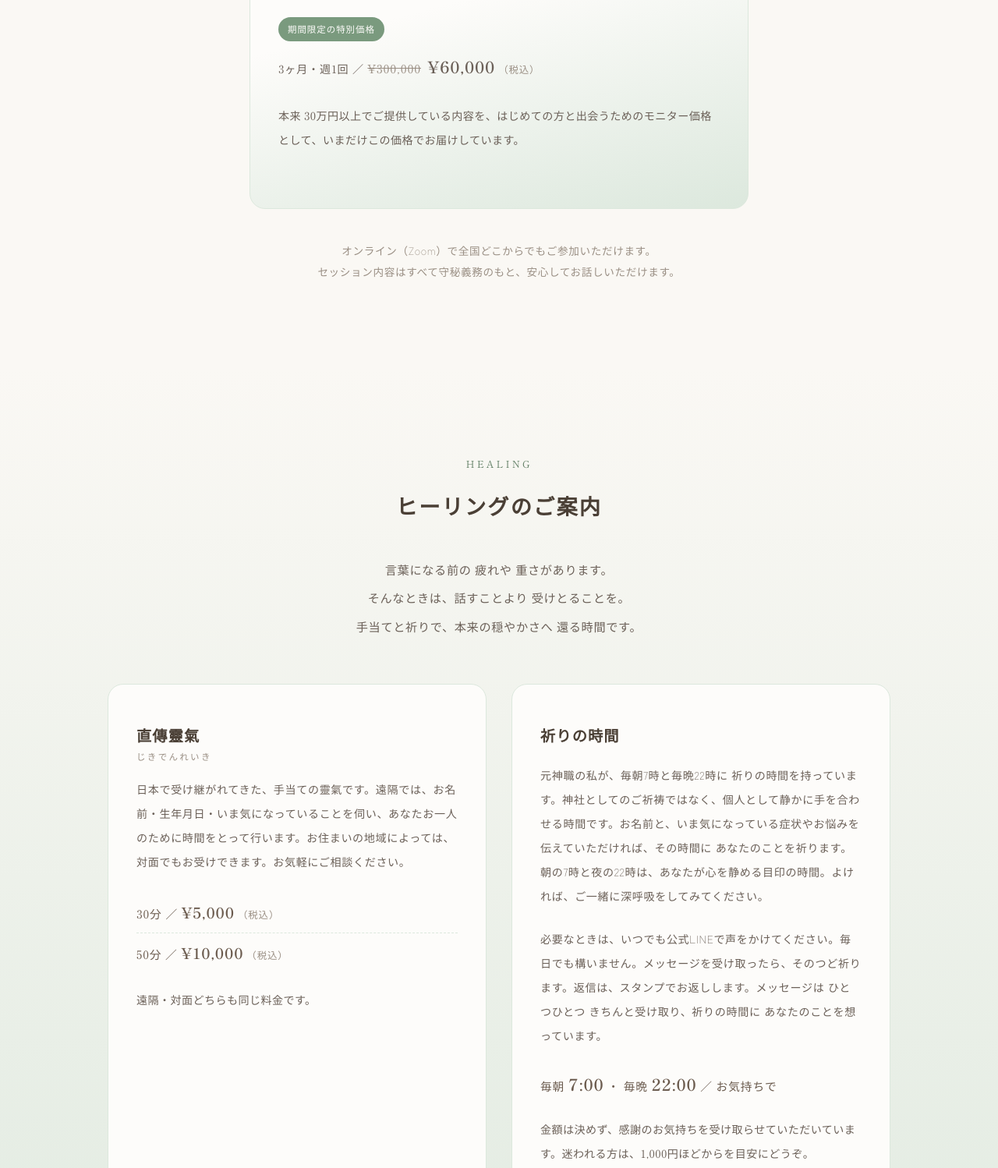
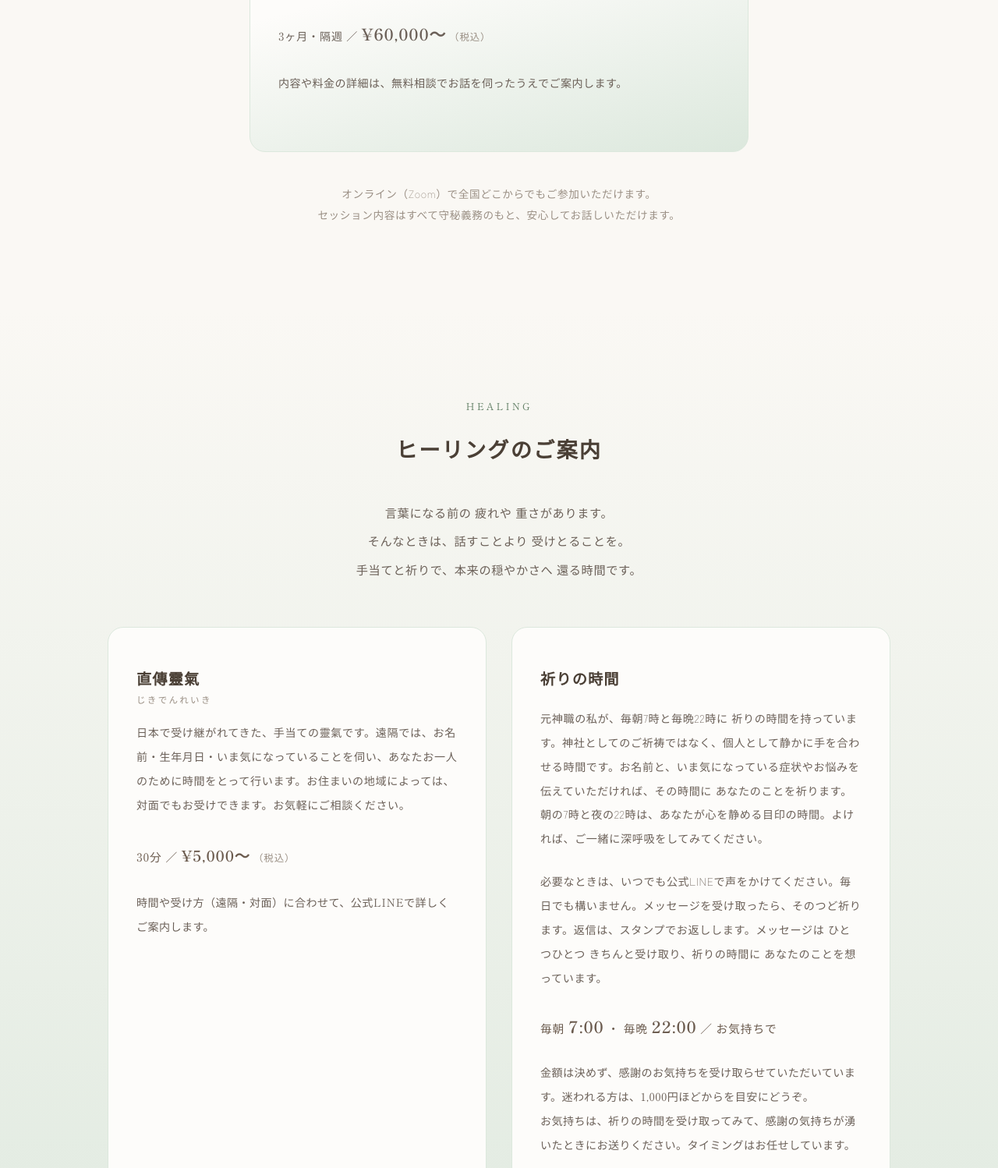
Before and after one commit to hollygucci1984-pixel/my-website, a plain HTML site: page index.html in a window 1280 px wide. Shown: the part 7895-9393 px from the top of the page at 78% size. Drawn offline with Linux system fonts and the light colour scheme.

Commit message:
Update index.html

```diff
--- a/index.html
+++ b/index.html
@@ -1296,24 +1296,21 @@ footer {
         <span class="service-badge">まず一歩踏み出したい方へ</span>
         <h3>単発セッション</h3>
         <p>「今この気持ちを誰かに聴いてほしい」「ひとつのテーマをじっくり整理したい」そんなときに。必要なときに使える1回完結のセッションです。</p>
-        <p class="service-price">60分 ／ <strong>&yen;15,000</strong><span style="font-size:0.78rem;color:var(--text-muted);margin-left:4px;">（税込）</span></p>
+        <p class="service-price">60分 ／ <strong>&yen;10,000〜</strong><span style="font-size:0.78rem;color:var(--text-muted);margin-left:4px;">（税込）</span></p>
       </div>
       <div class="service-card featured">
         <span class="service-badge">じっくり向き合いたい方へ</span>
         <h3>自分に還る90日<br>── 3ヶ月継続プログラム</h3>
         <p>
           「変わらなきゃ」と思わなくていい。<br>今のあなたのまま、一緒にいます。<br><br>
-          週1回のセッションに加え、LINEでいつでもつながれます。<br>
+          隔週のセッションに加え、LINEでいつでもつながれます。<br>
           うまく言葉にならない気持ち、ふと気づいたこと──そのまま送ってきてください。<br><br>
           ここにジャッジはありません。<br>
           あなたはもともと、何も欠けていない存在。<br>
           3ヶ月かけて、そのことを少しずつ、感じられるようになっていく時間です。
         </p>
-        <p class="service-price">
-          <span class="price-limited">期間限定の特別価格</span><br>
-          3ヶ月・週1回 ／ <span class="price-original">&yen;300,000</span> <strong>&yen;60,000</strong><span style="font-size:0.78rem;color:var(--text-muted);margin-left:4px;">（税込）</span>
-        </p>
-        <p class="price-note">本来 30万円以上でご提供している内容を、はじめての方と出会うためのモニター価格として、いまだけこの価格でお届けしています。</p>
+        <p class="service-price">3ヶ月・隔週 ／ <strong>&yen;60,000〜</strong><span style="font-size:0.78rem;color:var(--text-muted);margin-left:4px;">（税込）</span></p>
+        <p class="price-note">内容や料金の詳細は、無料相談でお話を伺ったうえでご案内します。</p>
       </div>
     </div>
     <p class="service-note">
@@ -1338,10 +1335,9 @@ footer {
         <h3>直傳靈氣<span class="ruby-note">じきでんれいき</span></h3>
         <p>日本で受け継がれてきた、手当ての靈氣です。遠隔では、お名前・生年月日・いま気になっていることを伺い、あなたお一人のために時間をとって行います。お住まいの地域によっては、対面でもお受けできます。お気軽にご相談ください。</p>
         <ul class="price-rows">
-          <li>30分 ／ <strong>&yen;5,000</strong><span class="tax">（税込）</span></li>
-          <li>50分 ／ <strong>&yen;10,000</strong><span class="tax">（税込）</span></li>
+          <li>30分 ／ <strong>&yen;5,000〜</strong><span class="tax">（税込）</span></li>
         </ul>
-        <p class="price-note">遠隔・対面どちらも同じ料金です。</p>
+        <p class="price-note">時間や受け方（遠隔・対面）に合わせて、公式LINEで詳しくご案内します。</p>
         <div class="card-action">
           <a href="https://lin.ee/PWyVUfA" class="btn-primary" target="_blank" rel="noopener">公式LINEで申し込む</a>
         </div>
```
